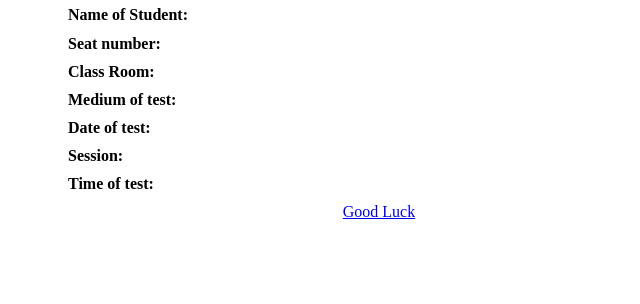
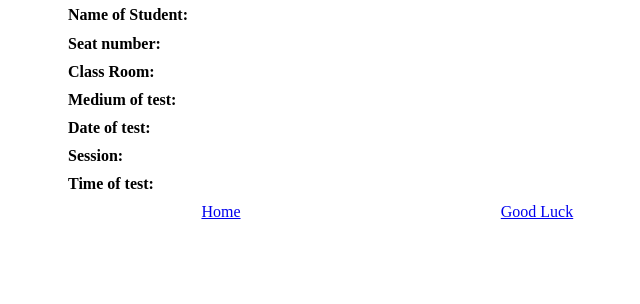
Before and after one commit to Morganhrdd/sms, a Django app: template templates/pravesh/hallticket.html in a window 1280 px wide. Shown: the part 243-547 px from the top of the page, without its empty margins (261-901 px from the left). Run offline with Django 3.2, Linux system fonts and the light colour scheme; the template is opened without the code that fills it, so the values that code supplies are empty.

Commit message:
Added home link.

```diff
--- a/templates/pravesh/add.html
+++ b/templates/pravesh/add.html
@@ -1,6 +1,7 @@
 <html>
 <body>
     <br/><b>{{ message }}</b><br/><br/>
+    <a href='/pravesh'>Home</a>
     {% if form %}
     <form name="add" action="/pravesh/add/" method="post">
         <table>
--- a/templates/pravesh/generate_hallticket.html
+++ b/templates/pravesh/generate_hallticket.html
@@ -5,6 +5,7 @@
     <br />
     <B><U>Enter details</U></B>
     <BR /><BR />
+    <a href='/pravesh'>Home</a>
 
     <form name="add" action="" method="post">
         <table cellSpacing=0 cellPadding=5 width="50%" border=0 style="WIDTH: 50%" align=center>
--- a/templates/pravesh/hallticket.html
+++ b/templates/pravesh/hallticket.html
@@ -86,7 +86,12 @@
                     </TD>
                 </TR>
                 <TR>
-                    <TD width="50%" colspan="2" align="center">
+
+                    <TD width="50%" align="center">
+                        <a href='/pravesh'>Home</a>
+                    </TD>
+
+                    <TD width="50%" align="center">
                         <A HREF='javascript:window.print()'>Good Luck</A>
                     </TD>
                 </TR>
```
